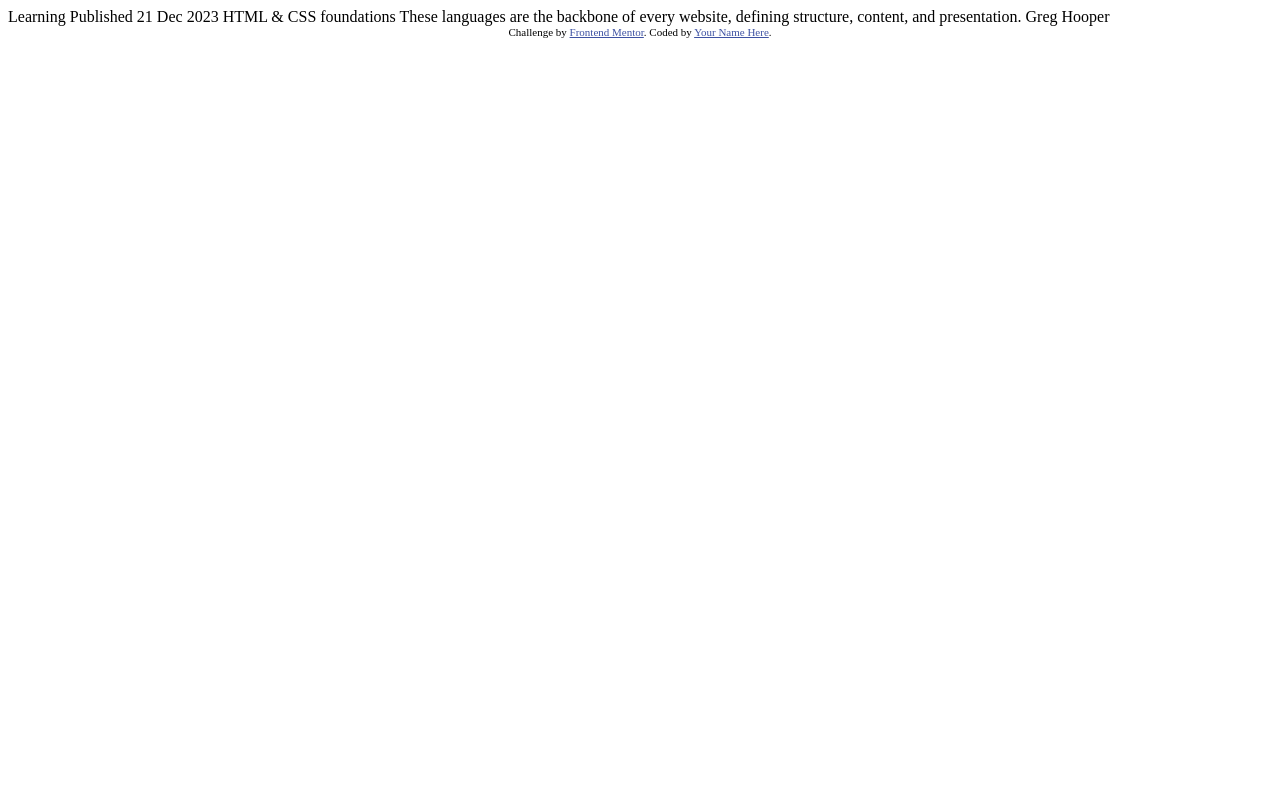
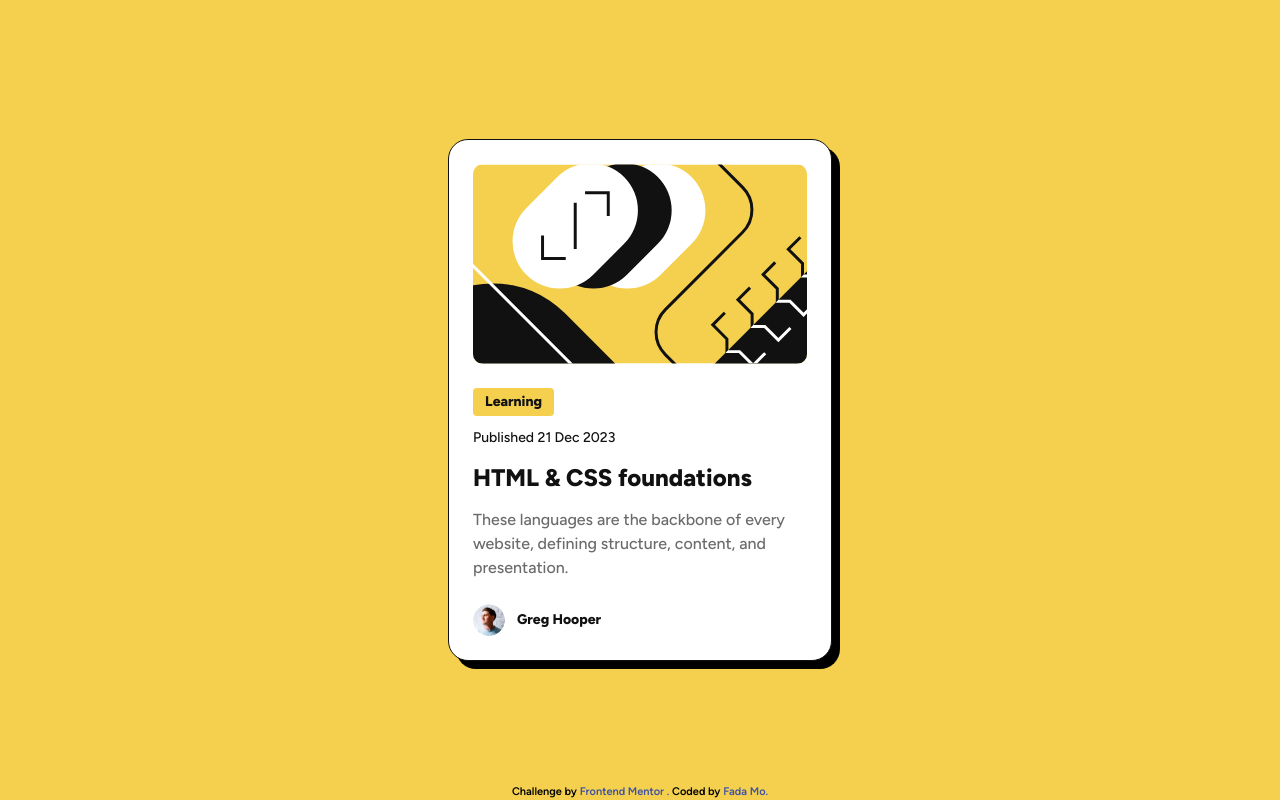
Before and after one commit to mofada/blog-preview-card, a plain HTML site: page index.html in a window 1280 px wide. Drawn offline with nearby package versions, Linux system fonts and the light colour scheme.

Commit message:
1. complete

```diff
--- a/index.html
+++ b/index.html
@@ -2,33 +2,90 @@
 <html lang="en">
 <head>
     <meta charset="UTF-8">
-  <meta name="viewport" content="width=device-width, initial-scale=1.0"> <!-- displays site properly based on user's device -->
+    <meta name="viewport" content="width=device-width, initial-scale=1.0">
+    <!-- displays site properly based on user's device -->
 
     <link rel="icon" type="image/png" sizes="32x32" href="./assets/images/favicon-32x32.png">
 
+    <link rel="preconnect" href="https://fonts.googleapis.com">
+    <link rel="preconnect" href="https://fonts.gstatic.com" crossorigin>
+    <link href="https://fonts.googleapis.com/css2?family=Figtree:ital,wght@0,300..900;1,300..900&display=swap"
+          rel="stylesheet">
+
     <title>Frontend Mentor | Blog preview card</title>
 
-  <!-- Feel free to remove these styles or customise in your own stylesheet 👍 -->
+    <script src="https://cdn.tailwindcss.com"></script>
+    <script>
+        tailwind.config = {
+            theme: {
+                extend: {
+                    fontFamily: {
+                        Figtree: ['Figtree', 'sans-serif'],
+                    },
+                    colors: {
+                        'yellow': '#F4D04E',
+                        'gray-950': '#111111',
+                        'gray-500': '#6B6B6B',
+                    }
+                }
+            }
+        }
+    </script>
+
     <style>
-    .attribution { font-size: 11px; text-align: center; }
-    .attribution a { color: hsl(228, 45%, 44%); }
+        * {
+            font-family: "Figtree", sans-serif;
+            box-sizing: border-box;
+            padding: 0;
+            margin: 0;
+        }
+
+        @font-face {
+            font-family: "Figtree";
+            font-weight: normal;
+            src: url("assets/fonts/static/Figtree-SemiBold.ttf") format("truetype");
+        }
     </style>
 </head>
-<body>
+<body class="w-screen h-screen flex items-center justify-center bg-yellow">
 
+<article
+        class="container w-96 h-[522px] rounded-[20px] bg-white border border-solid border-gray-950 p-6 shadow-[8px_8px_0_0_#000000] flex flex-col">
+    <!--image-->
+    <img src="/assets/images/illustration-article.svg" alt="illustration-article"
+         class="w-full h-[200px] rounded-[10px]">
+
+    <!--Learning-->
+    <div class="bg-yellow self-start mt-6 px-3 py-1 rounded text-sm text-gray-950 font-extrabold">
         Learning
+    </div>
 
-  Published 21 Dec 2023
+    <!--date-->
+    <div class="text-gray-950 mt-3 font-medium text-sm">Published 21 Dec 2023</div>
 
-  HTML & CSS foundations
+    <!--title-->
+    <h2 class="text-gray-950 mt-3 text-2xl leading-9 font-extrabold">HTML & CSS foundations</h2>
 
-  These languages are the backbone of every website, defining structure, content, and presentation.
+    <p class="text-gray-500 mt-3 text-base font-medium">
+        These languages are the backbone of every website, defining structure, content, and
+        presentation.
+    </p>
 
-  Greg Hooper
+    <!--user info-->
+    <div class="flex items-center mt-6 gap-3">
+        <img src="/assets/images/image-avatar.webp" alt="image-avatar"
+             class="w-8 h-8 rounded-full">
+        <p class="text-gray-950 font-extrabold text-sm">Greg Hooper</p>
+    </div>
+</article>
 
-  <div class="attribution">
-    Challenge by <a href="https://www.frontendmentor.io?ref=challenge" target="_blank">Frontend Mentor</a>.
-    Coded by <a href="#">Your Name Here</a>.
+<div class="fixed bottom-0 inset-x-0 text-[11px] text-center">
+    Challenge by
+    <a href="https://www.frontendmentor.io?ref=challenge" target="_blank" class="text-[#3E52A3]">
+        Frontend Mentor .
+    </a>
+    Coded by
+    <a href="#" class="text-[#3E52A3]">Fada Mo.</a>
 </div>
 </body>
 </html>
```
Also changed, not shown: screenshot.png (added), 1 other file. Lines whose indentation alone changed are shown as unchanged.
